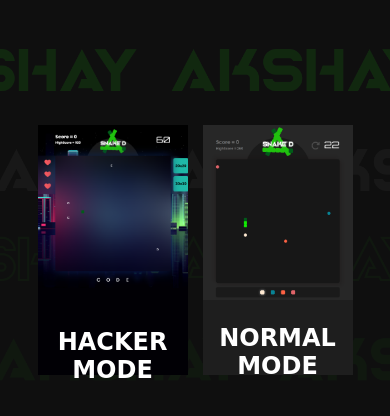
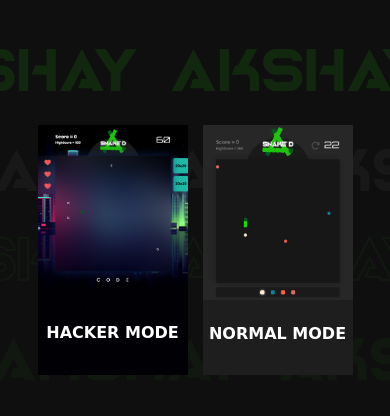
Before and after one commit to MegaaDev/sample, a plain HTML site: page index.html in a window 390 px wide. Shown: the part 272-688 px from the top of the page. Drawn offline with Linux system fonts and the light colour scheme; a web font is replaced by a local one.

Commit message:
Update stylesMenu.css

```diff
--- a/stylesMenu.css
+++ b/stylesMenu.css
@@ -209,13 +209,22 @@ img {
     background-position: center;
   }
   .content-hacker-mode {
-    margin-top: 22px;
+    margin-top: 17px;
   }
 }
 @media only screen and (max-width: 655px) {
   .container {
     height: 300px;
     width: 200px;
+  }
+  .click a {
+    font-size: 1rem;
+  }
+  li {
+    font-size: 0.4rem;
+  }
+  h2 {
+    font-size: 1rem;
   }
 }
 @media only screen and (max-width: 565px) {
```
